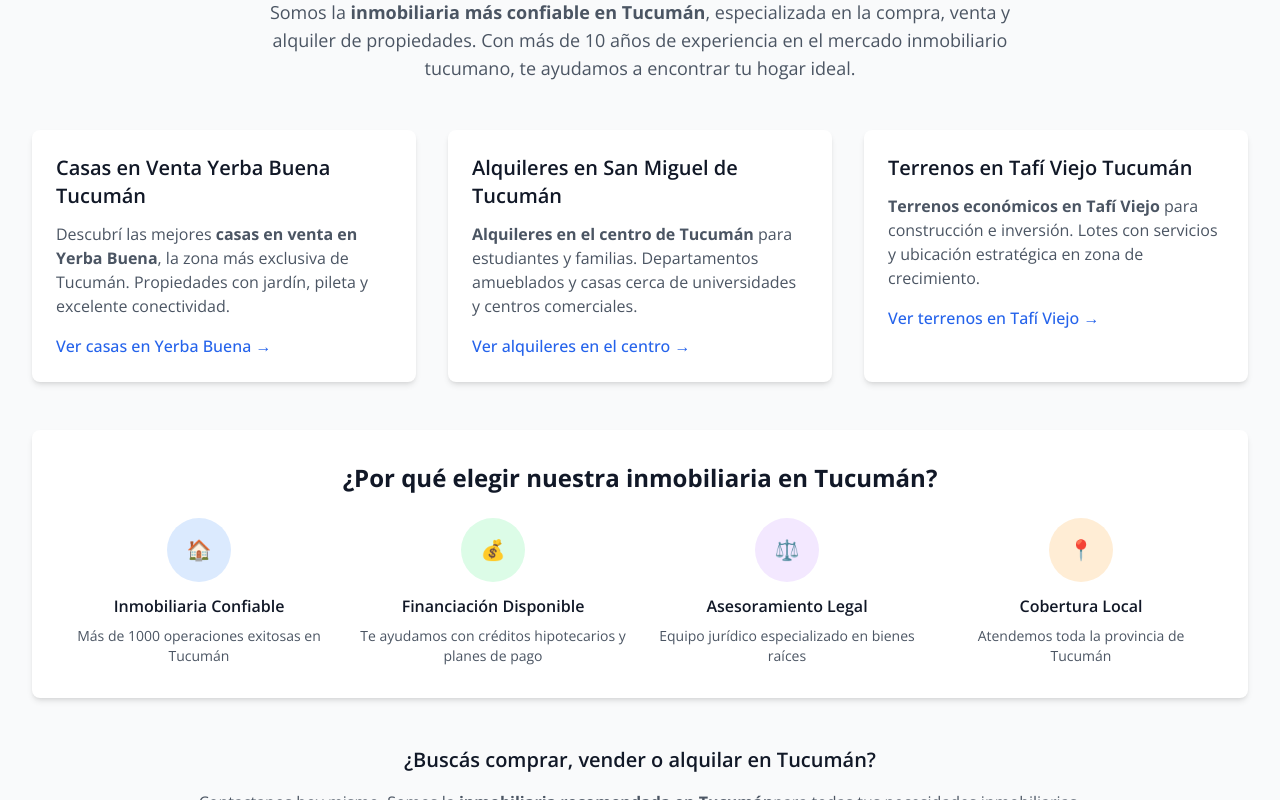
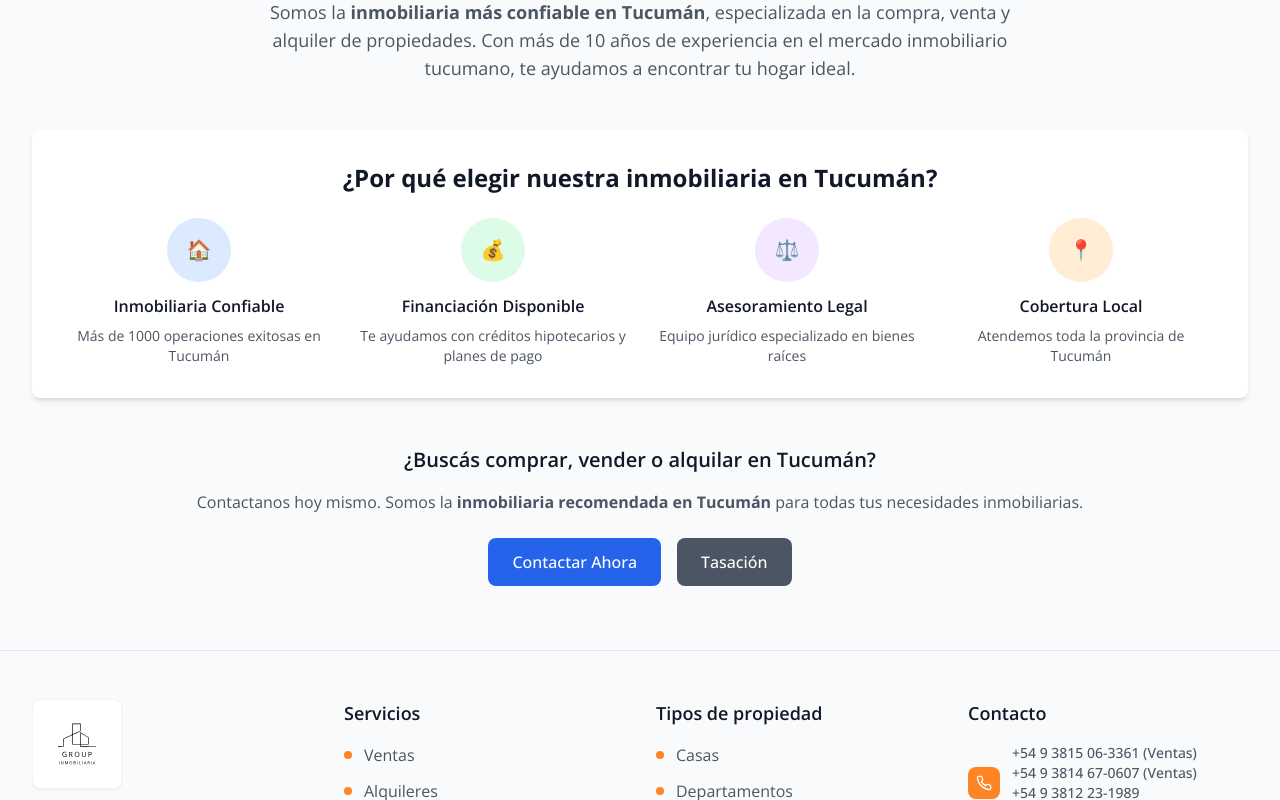
Before and after one commit to MarianoAlonso231/proyecto-inmobiliaria, a Next.js app: page / in a window 1280 px wide. Shown: the part 2320-3120 px from the top of the page. Built offline with nearby package versions, Linux system fonts and the light colour scheme; no server answers; the database is empty.

Commit message:
Eliminacion de las cards en el SEO.tsx

```diff
--- a/src/app/page.tsx
+++ b/src/app/page.tsx
@@ -22,47 +22,7 @@ function LocalSEOContent() {
           </p>
         </div>
 
-        {/* Grid de ubicaciones principales */}
-        <div className="grid md:grid-cols-2 lg:grid-cols-3 gap-8 mb-12">
-          <div className="bg-white p-6 rounded-lg shadow-md">
-            <h3 className="text-xl font-semibold text-gray-900 mb-3">
-              Casas en Venta Yerba Buena Tucumán
-            </h3>
-            <p className="text-gray-600 mb-4">
-              Descubrí las mejores <strong>casas en venta en Yerba Buena</strong>, la zona más exclusiva de Tucumán.
-              Propiedades con jardín, pileta y excelente conectividad.
-            </p>
-            <a href="/ventas/casas/yerba-buena" className="text-blue-600 hover:text-blue-800 font-medium">
-              Ver casas en Yerba Buena →
-            </a>
-          </div>
 
-          <div className="bg-white p-6 rounded-lg shadow-md">
-            <h3 className="text-xl font-semibold text-gray-900 mb-3">
-              Alquileres en San Miguel de Tucumán
-            </h3>
-            <p className="text-gray-600 mb-4">
-              <strong>Alquileres en el centro de Tucumán</strong> para estudiantes y familias.
-              Departamentos amueblados y casas cerca de universidades y centros comerciales.
-            </p>
-            <a href="/alquileres?ubicacion=san-miguel-de-tucuman" className="text-blue-600 hover:text-blue-800 font-medium">
-              Ver alquileres en el centro →
-            </a>
-          </div>
-
-          <div className="bg-white p-6 rounded-lg shadow-md">
-            <h3 className="text-xl font-semibold text-gray-900 mb-3">
-              Terrenos en Tafí Viejo Tucumán
-            </h3>
-            <p className="text-gray-600 mb-4">
-              <strong>Terrenos económicos en Tafí Viejo</strong> para construcción e inversión.
-              Lotes con servicios y ubicación estratégica en zona de crecimiento.
-            </p>
-            <a href="/ventas/terrenos/tafi-viejo" className="text-blue-600 hover:text-blue-800 font-medium">
-              Ver terrenos en Tafí Viejo →
-            </a>
-          </div>
-        </div>
 
         {/* Servicios destacados */}
         <div className="bg-white p-8 rounded-lg shadow-md">
@@ -110,7 +70,7 @@ function LocalSEOContent() {
             ¿Buscás comprar, vender o alquilar en Tucumán?
           </h4>
           <p className="text-gray-600 mb-6">
-            Contactanos hoy mismo. Somos la <strong>inmobiliaria recomendada en Tucumán</strong>
+            Contactanos hoy mismo. Somos la <strong>inmobiliaria recomendada en Tucumán </strong>
             para todas tus necesidades inmobiliarias.
           </p>
           <div className="space-x-4">
@@ -124,7 +84,7 @@ function LocalSEOContent() {
               href="/tasacion"
               className="inline-block bg-gray-600 text-white px-6 py-3 rounded-lg font-medium hover:bg-gray-700 transition-colors"
             >
-              Tasación Gratuita
+              Tasación
             </a>
           </div>
         </div>
```
